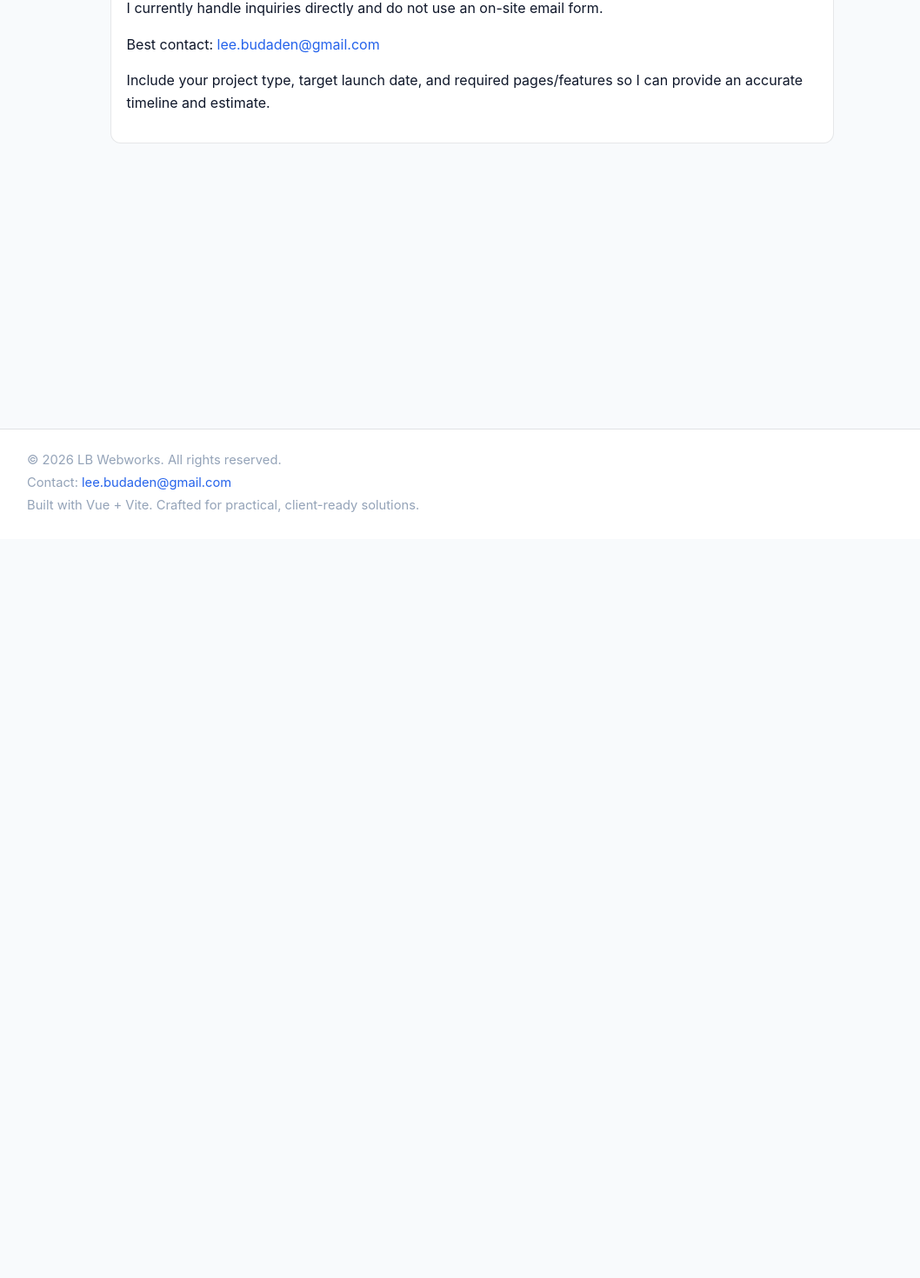
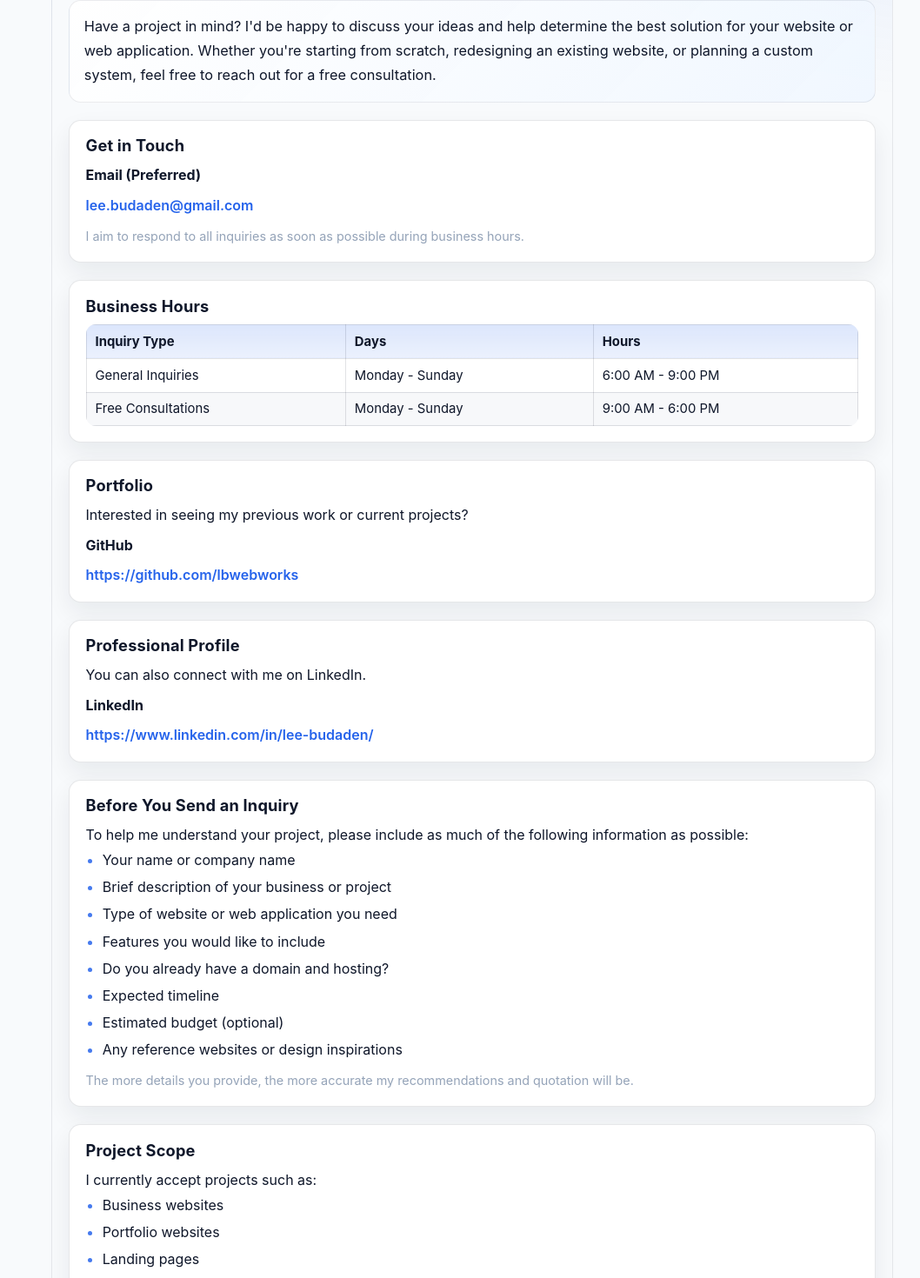
Before and after one commit to lbwebworks/portfolio, a Vue app: page /contact in a window 1280 px wide. Shown: the part 180-1650 px from the top of the page at 87% size, without its empty margins (97-1155 px from the left). Before the commit the page ends 800 px from the top, so only its background shows below. Built offline with nearby package versions, Linux system fonts and the light colour scheme.

Commit message:
Added styling to services and contact page

```diff
--- a/src/pages/Contact.vue
+++ b/src/pages/Contact.vue
@@ -1,16 +1,105 @@
 <template>
-  <section class="contact-page">
+  <section class="contact-page contact-page-enhanced">
     <h2 class="text-2xl font-semibold mb-4">Contact</h2>
-    <div class="contact-card">
+
+    <p class="services-intro">
+      Have a project in mind? I'd be happy to discuss your ideas and help determine the best solution for your
+      website or web application.
+      Whether you're starting from scratch, redesigning an existing website, or planning a custom system,
+      feel free to reach out for a free consultation.
+    </p>
+
+    <div class="services-block">
+      <h3>Get in Touch</h3>
+      <p><strong>Email (Preferred)</strong></p>
+      <p><a href="mailto:lee.budaden@gmail.com">lee.budaden@gmail.com</a></p>
+      <p class="services-note">I aim to respond to all inquiries as soon as possible during business hours.</p>
+    </div>
+
+    <div class="services-block">
+      <h3>Business Hours</h3>
+      <div class="price-table-wrap">
+        <table class="price-table">
+          <thead>
+            <tr>
+              <th>Inquiry Type</th>
+              <th>Days</th>
+              <th>Hours</th>
+            </tr>
+          </thead>
+          <tbody>
+            <tr>
+              <td>General Inquiries</td>
+              <td>Monday - Sunday</td>
+              <td>6:00 AM - 9:00 PM</td>
+            </tr>
+            <tr>
+              <td>Free Consultations</td>
+              <td>Monday - Sunday</td>
+              <td>9:00 AM - 6:00 PM</td>
+            </tr>
+          </tbody>
+        </table>
+      </div>
+    </div>
+
+    <div class="services-block">
+      <h3>Portfolio</h3>
+      <p>Interested in seeing my previous work or current projects?</p>
+      <p><strong>GitHub</strong></p>
+      <p><a href="https://github.com/lbwebworks" target="_blank" rel="noopener">https://github.com/lbwebworks</a></p>
+    </div>
+
+    <div class="services-block">
+      <h3>Professional Profile</h3>
+      <p>You can also connect with me on LinkedIn.</p>
+      <p><strong>LinkedIn</strong></p>
       <p>
-        I currently handle inquiries directly and do not use an on-site email form.
+        <a href="https://www.linkedin.com/in/lee-budaden/" target="_blank" rel="noopener">
+          https://www.linkedin.com/in/lee-budaden/
+        </a>
       </p>
+    </div>
+
+    <div class="services-block">
+      <h3>Before You Send an Inquiry</h3>
+      <p>To help me understand your project, please include as much of the following information as possible:</p>
+      <ul>
+        <li>Your name or company name</li>
+        <li>Brief description of your business or project</li>
+        <li>Type of website or web application you need</li>
+        <li>Features you would like to include</li>
+        <li>Do you already have a domain and hosting?</li>
+        <li>Expected timeline</li>
+        <li>Estimated budget (optional)</li>
+        <li>Any reference websites or design inspirations</li>
+      </ul>
+      <p class="services-note">
+        The more details you provide, the more accurate my recommendations and quotation will be.
+      </p>
+    </div>
+
+    <div class="services-block">
+      <h3>Project Scope</h3>
+      <p>I currently accept projects such as:</p>
+      <ul>
+        <li>Business websites</li>
+        <li>Portfolio websites</li>
+        <li>Landing pages</li>
+        <li>Custom web applications</li>
+        <li>Booking and reservation systems</li>
+        <li>Inventory and management systems</li>
+        <li>Other small to medium-sized web solutions</li>
+      </ul>
       <p>
-        Best contact: <a href="mailto:lee.budaden@gmail.com">lee.budaden@gmail.com</a>
+        If you're unsure whether your project is a good fit, feel free to ask during the free consultation.
       </p>
+    </div>
+
+    <div class="services-block">
       <p>
-        Include your project type, target launch date, and required pages/features so I can provide
-        an accurate timeline and estimate.
+        Thank you for considering me for your project. I look forward to learning more about your ideas
+        and helping bring them to life.
       </p>
     </div>
   </section>
--- a/src/pages/Services.vue
+++ b/src/pages/Services.vue
@@ -1,5 +1,5 @@
 <template>
-  <section class="services-page">
+  <section class="services-page services-page-enhanced">
     <h2 class="text-2xl font-semibold mb-4">Services</h2>
 
     <p class="services-intro">
--- a/src/styles/index.css
+++ b/src/styles/index.css
@@ -332,7 +332,22 @@ html, body, #app { height: 100%; margin: 0; font-family: Inter, system-ui, -appl
 
 /* Contact */
 .contact-page {
-	max-width: 52rem;
+	max-width: 58rem;
+	display: grid;
+	gap: 1rem;
+}
+
+.contact-page-enhanced {
+	padding: clamp(0.85rem, 1.5vw, 1.25rem);
+	border-radius: 1rem;
+	background:
+		radial-gradient(1400px 450px at -10% -20%, rgba(14, 165, 233, 0.12), transparent 52%),
+		radial-gradient(1200px 420px at 120% 0%, rgba(37, 99, 235, 0.08), transparent 54%);
+	border: 1px solid rgba(15, 23, 42, 0.08);
+}
+
+.contact-page .services-block {
+	margin-top: 0.25rem;
 }
 
 .contact-card {
@@ -355,25 +370,56 @@ html, body, #app { height: 100%; margin: 0; font-family: Inter, system-ui, -appl
 /* Services */
 .services-page {
 	display: grid;
-	gap: 1rem;
+	gap: 1.1rem;
+}
+
+.services-page-enhanced {
+	padding: clamp(0.85rem, 1.5vw, 1.25rem);
+	border-radius: 1rem;
+	background:
+		radial-gradient(1500px 520px at -8% -22%, rgba(34, 197, 94, 0.1), transparent 52%),
+		radial-gradient(1400px 520px at 112% -14%, rgba(14, 165, 233, 0.11), transparent 56%);
+	border: 1px solid rgba(15, 23, 42, 0.08);
 }
 
 .services-intro {
 	line-height: 1.7;
-	font-size: 1rem;
+	font-size: 1.02rem;
 	margin: 0;
+	padding: 1rem 1.05rem;
+	border-radius: 0.85rem;
+	background: linear-gradient(135deg, rgba(255, 255, 255, 0.92) 0%, rgba(239, 246, 255, 0.9) 100%);
+	border: 1px solid rgba(15, 23, 42, 0.08);
 }
 
 .services-block {
 	background: var(--panel);
 	border: 1px solid rgba(15, 23, 42, 0.1);
-	border-radius: 0.75rem;
-	padding: 1rem 1.1rem;
+	border-radius: 0.85rem;
+	padding: 1.08rem 1.16rem;
+	box-shadow: 0 12px 28px rgba(15, 23, 42, 0.07);
+	transition: transform 0.18s ease, box-shadow 0.18s ease, border-color 0.18s ease;
+}
+
+.services-block:hover {
+	transform: translateY(-2px);
+	box-shadow: 0 16px 32px rgba(15, 23, 42, 0.12);
+	border-color: rgba(37, 99, 235, 0.26);
 }
 
 .services-block h3 {
 	margin: 0 0 0.65rem;
-	font-size: 1.1rem;
+	font-size: 1.14rem;
+	letter-spacing: 0.01em;
+}
+
+.services-block h4 {
+	margin: 0.85rem 0 0.45rem;
+	font-size: 0.95rem;
+	font-weight: 700;
+	text-transform: uppercase;
+	letter-spacing: 0.07em;
+	color: var(--accent);
 }
 
 .services-block p {
@@ -381,13 +427,31 @@ html, body, #app { height: 100%; margin: 0; font-family: Inter, system-ui, -appl
 	line-height: 1.65;
 }
 
+.services-block p + p {
+	margin-top: 0.5rem;
+}
+
 .services-block ul,
 .services-block ol {
-	margin: 0;
+	margin: 0.2rem 0 0;
 	padding-left: 1.2rem;
 	display: grid;
-	gap: 0.35rem;
+	gap: 0.4rem;
 	line-height: 1.55;
+}
+
+.services-block li::marker {
+	color: rgba(37, 99, 235, 0.85);
+}
+
+.services-block a {
+	color: var(--accent);
+	text-decoration: none;
+	font-weight: 600;
+}
+
+.services-block a:hover {
+	text-decoration: underline;
 }
 
 .price-table-wrap {
@@ -397,26 +461,71 @@ html, body, #app { height: 100%; margin: 0; font-family: Inter, system-ui, -appl
 .price-table {
 	width: 100%;
 	border-collapse: collapse;
-	font-size: 0.92rem;
+	font-size: 0.93rem;
+	border-radius: 0.7rem;
+	overflow: hidden;
 }
 
 .price-table th,
 .price-table td {
 	border: 1px solid rgba(15, 23, 42, 0.12);
-	padding: 0.55rem;
+	padding: 0.62rem;
 	text-align: left;
 	vertical-align: top;
 }
 
 .price-table th {
-	background: rgba(37, 99, 235, 0.09);
+	background: linear-gradient(180deg, rgba(37, 99, 235, 0.16), rgba(37, 99, 235, 0.09));
 	font-weight: 700;
+}
+
+.price-table tbody tr:nth-child(even) {
+	background: rgba(148, 163, 184, 0.08);
+}
+
+.price-table tbody tr:hover {
+	background: rgba(37, 99, 235, 0.08);
 }
 
 .services-note {
 	margin-top: 0.7rem !important;
 	font-size: 0.9rem;
 	color: var(--muted);
+}
+
+[data-theme="dark"] .contact-page-enhanced,
+[data-theme="dark"] .services-page-enhanced {
+	border-color: rgba(148, 163, 184, 0.25);
+	background:
+		radial-gradient(1500px 600px at -10% -24%, rgba(14, 165, 233, 0.16), transparent 54%),
+		radial-gradient(1400px 580px at 112% -16%, rgba(59, 130, 246, 0.13), transparent 58%);
+}
+
+[data-theme="dark"] .services-intro {
+	background: linear-gradient(135deg, rgba(15, 23, 36, 0.92) 0%, rgba(15, 23, 42, 0.88) 100%);
+	border-color: rgba(148, 163, 184, 0.28);
+}
+
+[data-theme="dark"] .services-block {
+	border-color: rgba(148, 163, 184, 0.28);
+	box-shadow: 0 12px 30px rgba(0, 0, 0, 0.26);
+}
+
+[data-theme="dark"] .services-block:hover {
+	border-color: rgba(96, 165, 250, 0.5);
+	box-shadow: 0 16px 34px rgba(0, 0, 0, 0.34);
+}
+
+[data-theme="dark"] .services-block li::marker {
+	color: rgba(147, 197, 253, 0.92);
+}
+
+[data-theme="dark"] .price-table tbody tr:nth-child(even) {
+	background: rgba(30, 41, 59, 0.55);
+}
+
+[data-theme="dark"] .price-table tbody tr:hover {
+	background: rgba(37, 99, 235, 0.24);
 }
 
 .project-band {
```
